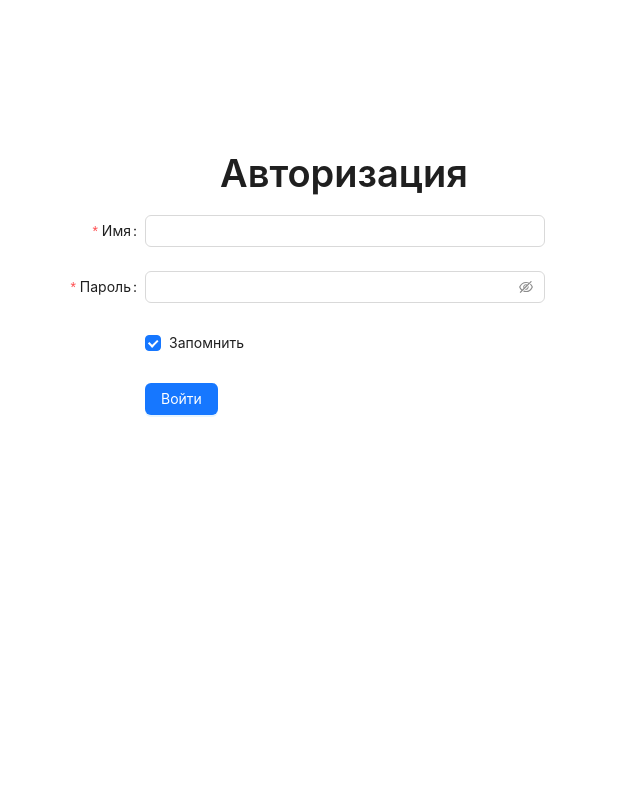
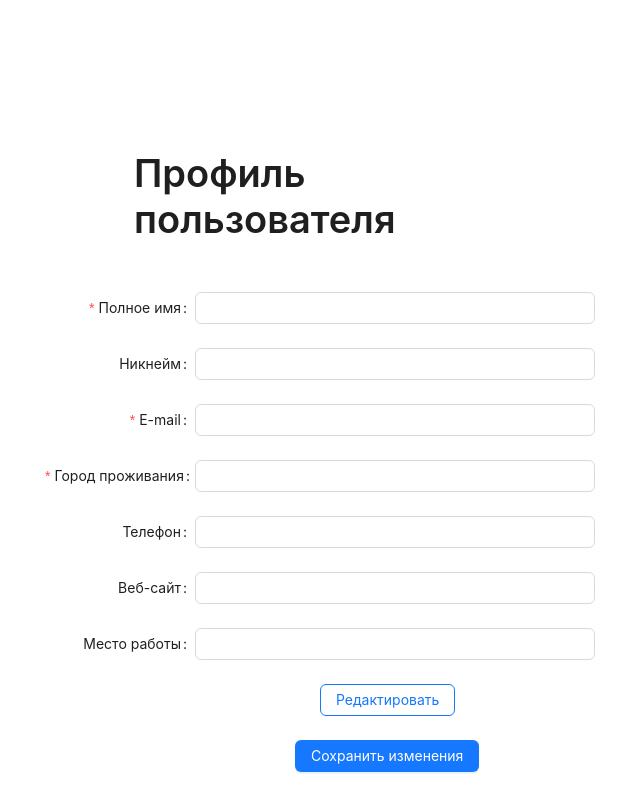
Before and after one commit to AlexS88190/dogma, a React (Create React App) app: page / in a window 1280 px wide. Shown: the whole page, without its empty margins (295-935 px from the left). Built offline with nearby package versions, Linux system fonts and the light colour scheme.

Commit message:
сверстать профиль

```diff
--- a/src/components/App/App.tsx
+++ b/src/components/App/App.tsx
@@ -1,6 +1,7 @@
 import React from 'react';
 import './App.css';
 import AuthForm from "../AuthForm/AuthForm";
+import Profile from "../Profile/Profile";
 
 function App() {
 
@@ -8,7 +9,7 @@ function App() {
   return (
     <div className="page">
       <div className="page__content">
-          <AuthForm/>
+          <Profile/>
       </div>
     </div>
   );
--- a/src/components/AuthForm/AuthForm.tsx
+++ b/src/components/AuthForm/AuthForm.tsx
@@ -31,9 +31,12 @@ const AuthForm: FC = () => (
 
         >
             <Form.Item
-                label="Имя"
-                name="username"
-                rules={[{ required: true, message: 'Введите имя!' }]}
+                label="E-mail"
+                name="email"
+                rules={[
+                    {type: 'email', message: 'Формат почты не корректен!'},
+                    {required: true, message: 'Введите свой E-mail!'}
+                ]}
             >
                 <Input />
             </Form.Item>
--- /dev/null
+++ b/src/components/Profile/Profile.css
@@ -0,0 +1,12 @@
+.profile {
+    padding-top: 150px;
+}
+
+.profile__title {
+    margin: 0 auto;
+    max-width: 422px;
+}
+
+.profile__content {
+    margin: 50px auto 0;
+}
--- /dev/null
+++ b/src/components/Profile/Profile.tsx
@@ -0,0 +1,116 @@
+import React, {FC} from "react";
+import {Button, Form, Input} from "antd";
+import { Typography } from 'antd';
+import './Profile.css';
+
+const { Title } = Typography;
+
+const onFinish = (values: any) => {
+    console.log('Success:', values);
+};
+
+const onFinishFailed = (errorInfo: any) => {
+    console.log('Failed:', errorInfo);
+};
+
+
+const Profile: FC = () => (
+    <div className="profile">
+        <Title className="profile__title">Профиль пользователя</Title>
+        <Form
+            name="basic"
+            labelCol={{ span: 6, offset: 0 }}
+            wrapperCol={{ span: 16 }}
+            style={{ maxWidth: 600 }}
+            initialValues={{ remember: true }}
+            onFinish={onFinish}
+            onFinishFailed={onFinishFailed}
+            autoComplete="off"
+            className="profile__content"
+            disabled={false}
+
+        >
+            <Form.Item
+                label="Полное имя"
+                name="name"
+                rules={[{required: true, message: 'Введите имя пользователя'}]}
+                // wrapperCol={{ offset: 0, span: 16 }}
+                // labelCol={{ offset: 0, span: 8 }}
+            >
+                <Input />
+            </Form.Item>
+
+            <Form.Item
+                label="Никнейм"
+                name="username"
+                // labelCol={{ offset: 5, span: 0 }}
+                // wrapperCol={{ offset: 5, span: 16 }}
+            >
+                <Input />
+            </Form.Item>
+
+            <Form.Item
+                label="E-mail"
+                name="email"
+                rules={[
+                    {type: 'email', message: 'Формат почты не корректен!'},
+                    {required: true, message: 'Введите свой E-mail!'}
+                ]}
+                // labelCol={{ offset: 5, span: 3 }}
+            >
+                <Input />
+            </Form.Item>
+
+            <Form.Item
+                label="Город проживания"
+                name="city"
+                rules={[{required: true, message: 'Введите ваш город проживания'}]}
+            >
+                <Input />
+            </Form.Item>
+
+            <Form.Item
+                label="Телефон"
+                name="phone"
+            >
+                <Input />
+            </Form.Item>
+
+            <Form.Item
+                label="Веб-сайт"
+                name="website"
+            >
+                <Input />
+            </Form.Item>
+
+            <Form.Item
+                label="Место работы"
+                name="company"
+            >
+                <Input />
+            </Form.Item>
+
+            <Form.Item
+                wrapperCol={{ offset: 11 }}
+                // labelCol={{ offset: 5, span: 3 }}
+            >
+                <Button type="primary" ghost disabled={false}>
+                    Редактировать
+                </Button>
+            </Form.Item>
+
+            <Form.Item
+                wrapperCol={{ offset: 10 }}
+            >
+                <Button type="primary" htmlType="submit">
+                    Сохранить изменения
+                </Button>
+            </Form.Item>
+
+        </Form>
+
+    </div>
+
+);
+
+export default Profile;
```
